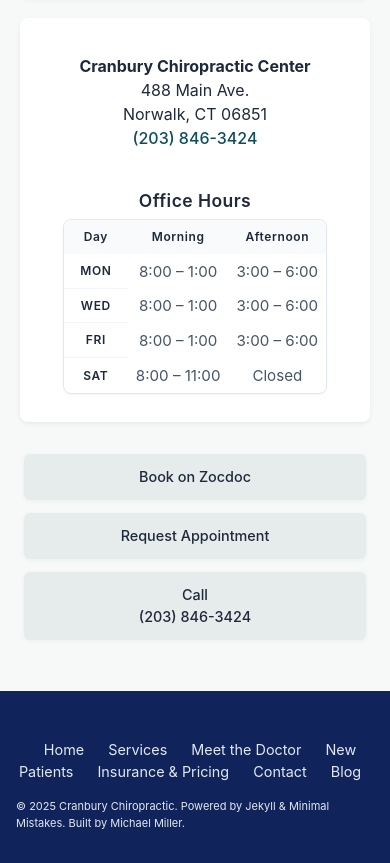
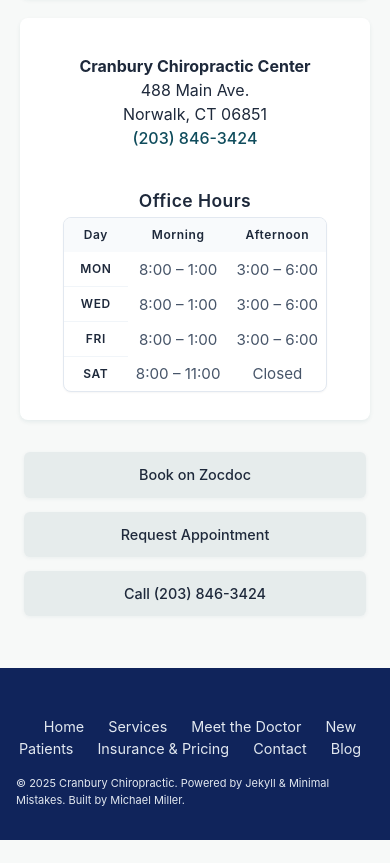
Before and after one commit to millerms/CranburyChiropractic, a Jekyll site: the page built from index.md, in a window 390 px wide. Shown: the part 2924-3787 px from the top of the page. Built offline with Jekyll 4.4.1, drawn with Linux system fonts in a browser that asks for light colours; cached includes are drawn as plain includes; the list of posts is cut into pages by our own code; after the commit the page ends 3764 px from its top, so only the background shows below that.

Commit message:
fixed formatting

```diff
--- a/assets/css/custom.css
+++ b/assets/css/custom.css
@@ -185,7 +185,7 @@
 @media (max-width: 900px) {
   .page__content .contact-hours {
     display: block;
-    margin: 1.25rem 0.25rem;
+    margin: 1rem 0.25rem;
     padding: 0;
   }
   .page__content .contact-hours .location-details {
@@ -199,8 +199,8 @@
     height: 240px;
   }
   .page__content .contact-hours .hours {
-    padding: 1.1rem 0.5rem;
-    gap: 1.1rem;
+    padding: 1rem 0.5rem;
+    gap: 1rem;
     min-width: 0;
   }
   .section-subtitle {
@@ -221,7 +221,7 @@
     font-size: 0.85rem;
     align-items: center;
     text-align: center;
-    margin: 0.5rem 0 0 0;
+    margin: 0.25rem 0 0 0;
     width: 100%;
     border-radius: 6px;
     border: 1px solid #e2e8f0;
@@ -347,8 +347,12 @@
     font-size: 0.9rem;
     min-width: 0;
     max-width: 100%;
-    width: auto;
+    width: 100%;
+    box-sizing: border-box;
     flex: 1 1 auto; /* allow buttons to shrink */
+    margin-left: auto;
+    margin-right: auto;
+    text-align: center;
   }
 }
 /* End of custom styles */
--- a/index.md
+++ b/index.md
@@ -154,6 +154,6 @@ Cranbury Chiropractic is your partner in pain relief, performance, and lifelong
     <span class="btn-label">Request Appointment</span>
   </a>
   <a href="tel:+12038463424" class="btn">
-    <span class="btn-label">Call<br> (203) 846-3424</span>
+    <span class="btn-label">Call (203) 846-3424</span>
   </a>
 </div>
```
